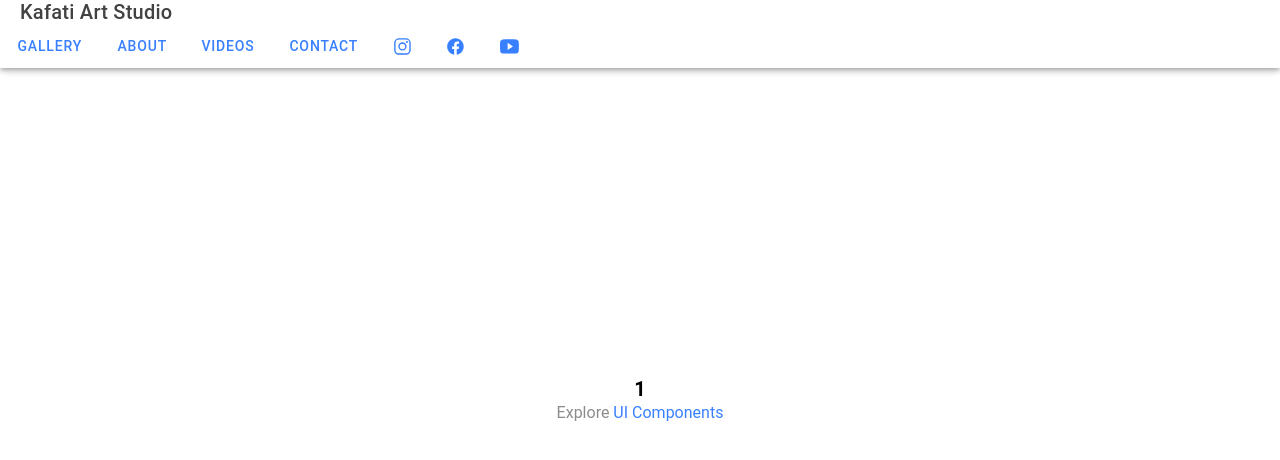
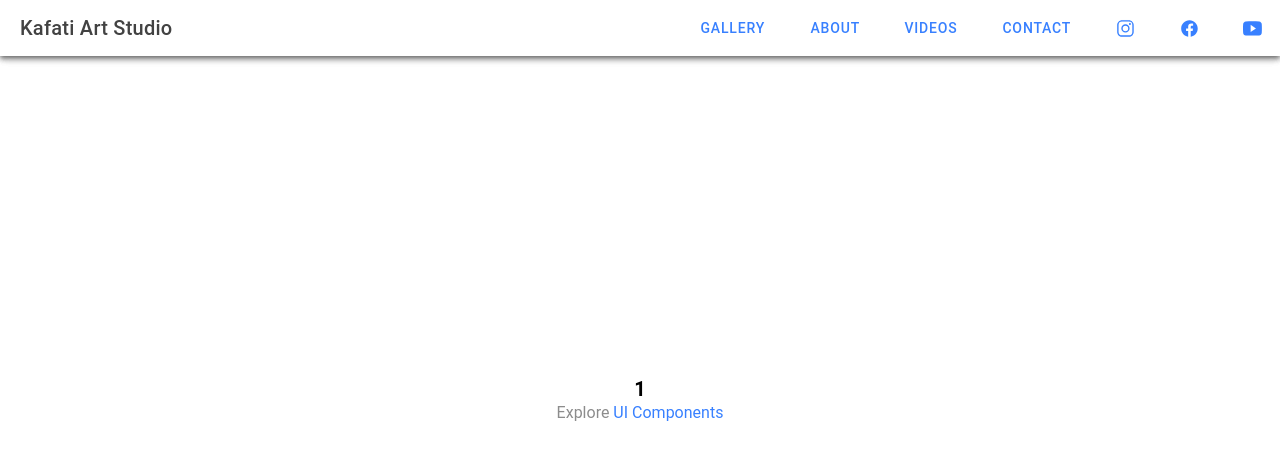
Before and after one commit to ToriK17/art_studio, a React (Vite) app: page /folder/1 in a window 1280 px wide. Shown: the top 460 px of the page. Built offline with nearby package versions, Linux system fonts and the light colour scheme; a web font is replaced by a local one.

Commit message:
navbar component added and rendering inline

```diff
--- a/src/components/NavBar.tsx
+++ b/src/components/NavBar.tsx
@@ -2,52 +2,33 @@ import React, { useEffect, useState } from 'react';
 import {
   IonHeader,
   IonToolbar,
-  IonButtons,
-  IonMenuButton,
   IonTitle,
   IonIcon,
-  IonImg,
   IonButton,
 } from '@ionic/react';
 import { useHistory } from 'react-router-dom';
 import { logoInstagram, logoFacebook, logoYoutube } from 'ionicons/icons';
+import './navbar.scss'; // Make sure this path is correct
 
 const NavBar: React.FC = () => {
   const history = useHistory();
   const [isSmallScreen, setIsSmallScreen] = useState(window.innerWidth < 768);
 
   useEffect(() => {
-    const handleResize = () => {
-      setIsSmallScreen(window.innerWidth < 768);
-    };
-
+    const handleResize = () => setIsSmallScreen(window.innerWidth < 768);
     window.addEventListener('resize', handleResize);
     return () => window.removeEventListener('resize', handleResize);
   }, []);
 
-  useEffect(() => {
-    handleResize();
-  }, []);
-
-  const handleResize = () => {
-    setIsSmallScreen(window.innerWidth < 768);
-  };
-
-  const navigate = (path: string) => {
-    history.push(path);
-  };
+  const navigate = (path: string) => history.push(path);
 
   return (
     <IonHeader>
-      <IonToolbar>
-        {isSmallScreen && (
-          <IonButtons slot="start">
-            <IonMenuButton />
-          </IonButtons>
-        )}
+      <IonToolbar className="custom-toolbar">
+        <div className="navbar-content">
           <IonTitle>Kafati Art Studio</IonTitle>
           {!isSmallScreen && (
-          <>
+            <div className="navbar-links">
               <IonButton fill="clear" onClick={() => navigate('/gallery')}>Gallery</IonButton>
               <IonButton fill="clear" onClick={() => navigate('/about')}>About</IonButton>
               <IonButton fill="clear" onClick={() => navigate('/videos')}>Videos</IonButton>
@@ -61,9 +42,10 @@ const NavBar: React.FC = () => {
               <IonButton fill="clear" href="https://www.youtube.com/channel/UCzz1Z-gsHb9w4bvj3Xh9REg" target="_blank">
                 <IonIcon icon={logoYoutube} />
               </IonButton>
-            {/* Here you can add your custom Saatchi Art icon and link */}
-          </>
+              {/* Saatchi Art link and custom icon */}
+            </div>
           )}
+        </div>
       </IonToolbar>
     </IonHeader>
   );
--- /dev/null
+++ b/src/components/navbar.scss
@@ -0,0 +1,19 @@
+.custom-toolbar {
+  display: flex;
+  justify-content: space-between;
+  align-items: center;
+  width: 100%; // Ensure toolbar takes full width
+}
+
+.navbar-content {
+  display: flex;
+  justify-content: space-between;
+  align-items: center;
+  width: 100%; // Make sure content fills the toolbar
+}
+
+.navbar-links {
+  display: flex;
+  align-items: center;
+  gap: 10px; // Adjust gap between links
+}
```
Lines whose indentation alone changed are shown as unchanged.
